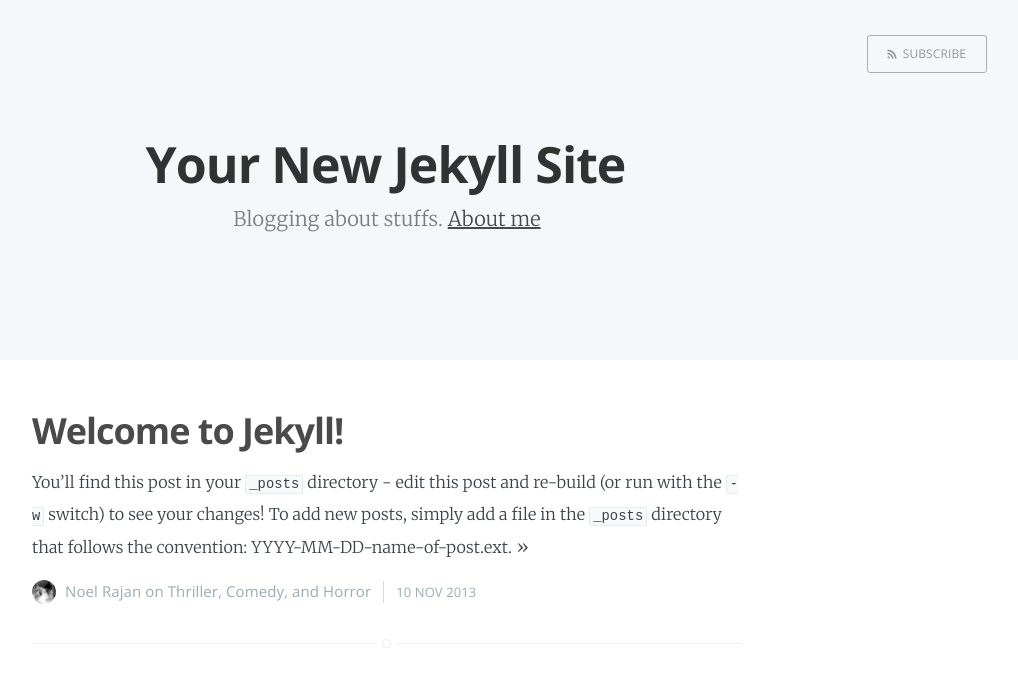
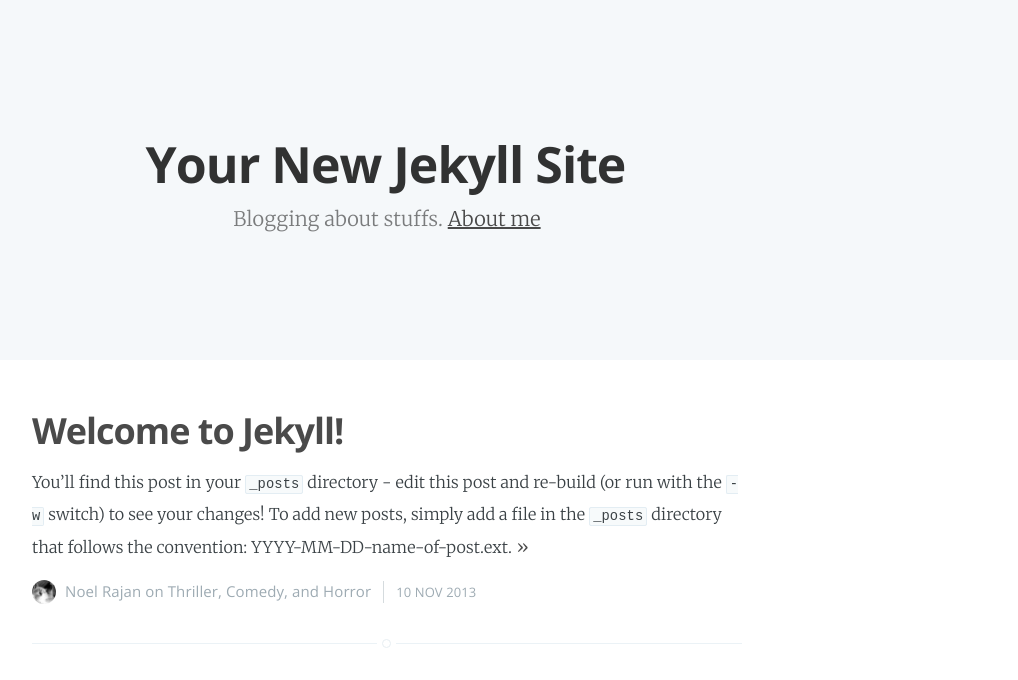
Before and after one commit to FireRedNinja/cs-notes, a Jekyll site: the page built from index.html, in a window 1280 px wide, cut to the strip 0-680 px from the top of the page. Shown: the whole strip, without its empty margins (253-1271 px from the left). Built offline with Jekyll 4.4.1, drawn with Linux system fonts in a browser that asks for light colours; the list of posts is cut into pages by our own code.

Commit message:
remove subscribe

```diff
--- a/index.html
+++ b/index.html
@@ -12,7 +12,6 @@
                     <img src="{{ page.logo }}" alt="Blog Logo" />
                 </a>
             {% endif %}
-        <a class="subscribe-button icon-feed" href="{{ site.baseurl }}/feed.xml">Subscribe</a>
     </nav>
     <div class="vertical">
         <div class="main-header-content inner">
```
Also changed, not shown: 2 other files.
